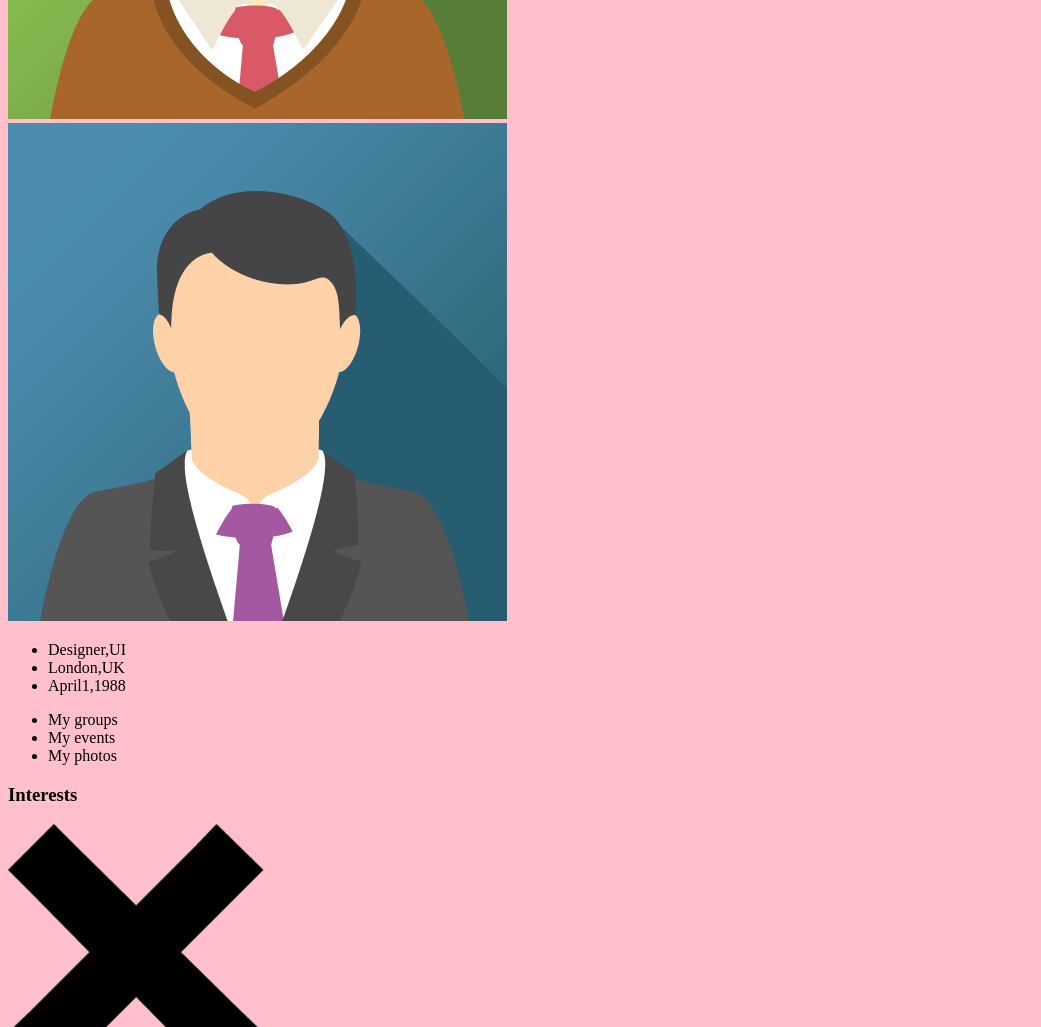
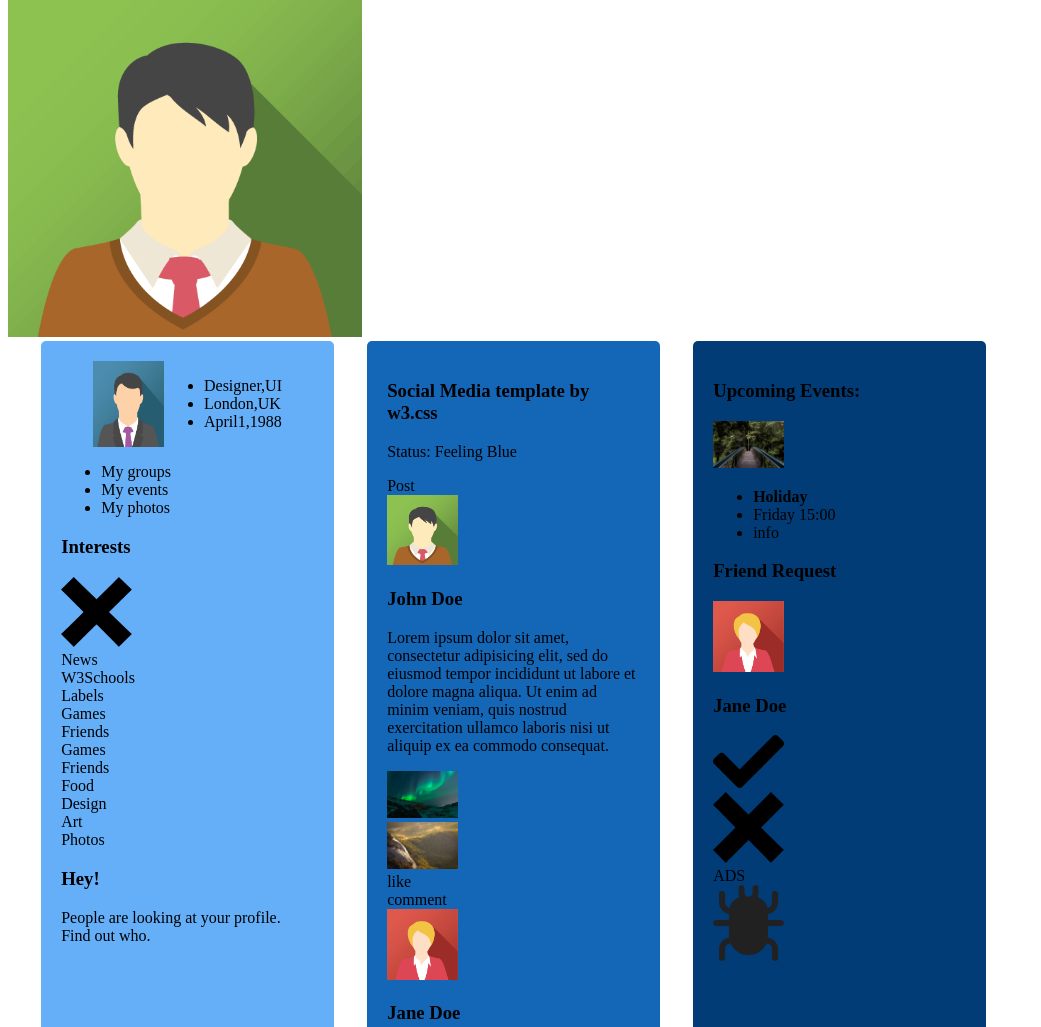
Before and after one commit to Mwambutsa05/General-challenge, a plain HTML site: page index.html in a window 1280 px wide. Shown: the part 1420-2447 px from the top of the page, without its empty margins (0-1041 px from the left). Drawn offline with Linux system fonts and the light colour scheme.

Commit message:
css codes

```diff
--- a/index.css
+++ b/index.css
@@ -1,3 +1,42 @@
-body{
-    background-color: pink;
+/* *{
+    margin: 0;
+    padding: 0;
+    box-sizing: border-box;
+    font-family: Arial, Helvetica, sans-serif;
+    display: flex;
+    justify-content: center;
+} */
+.container{
+    width: 80%;
+    display: flex;
+    justify-content: space-evenly;
 }
+img{
+    width: 28%;
+}
+.left-bar{
+    width: 25%;
+    background-color: #65aff9;
+    padding: 20px;
+    border-radius: 5px;
+}
+.profile{
+display: flex;
+justify-content: center;
+align-content: center;
+}
+#img1{
+    border-radius: 50%;
+}
+.middle{
+    width: 25%;
+    background-color: #1466b7;
+    padding: 20px;
+    border-radius: 5px
+}
+.right-bar{
+    width: 25%;
+    background-color: #013c77;
+    padding: 20px;
+    border-radius: 5px
+}
--- a/index.html
+++ b/index.html
@@ -34,6 +34,7 @@
         <!-- < left side bar="=====================================>" -->
         <div class="left-bar">
             <div class="profile">
+                <div id="img1"></div>
                 <img src="assets/profile.png" alt="description" />
                 <ul>
                     <li>Designer,UI</li>
```
